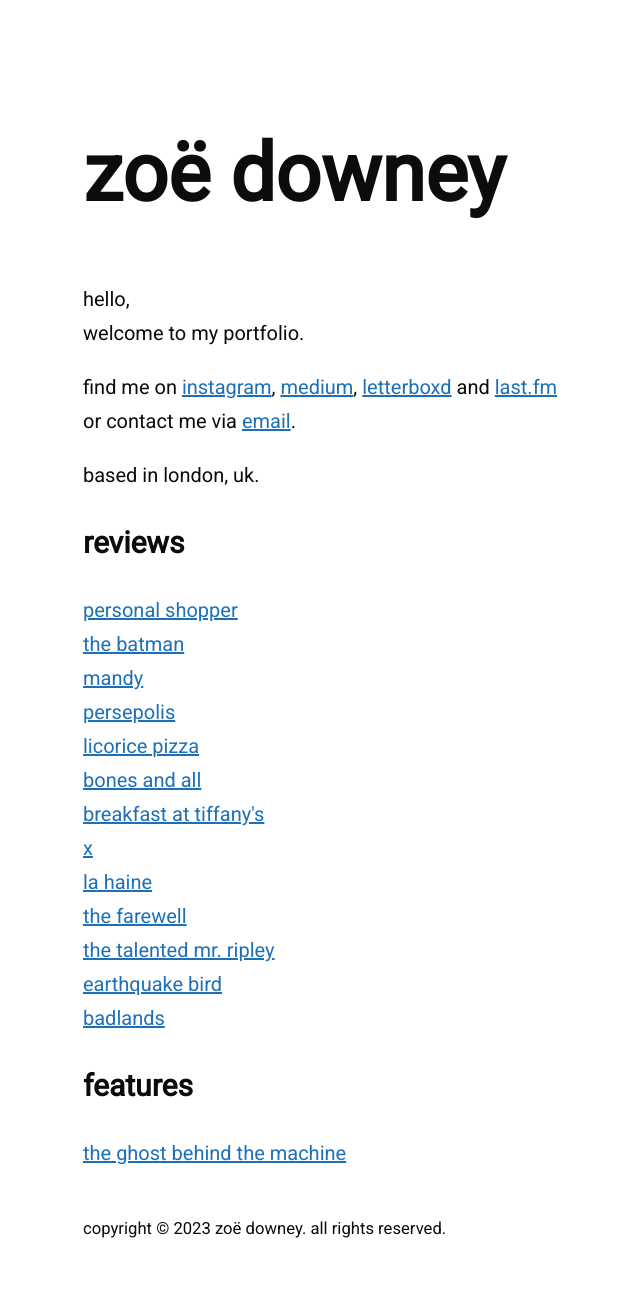
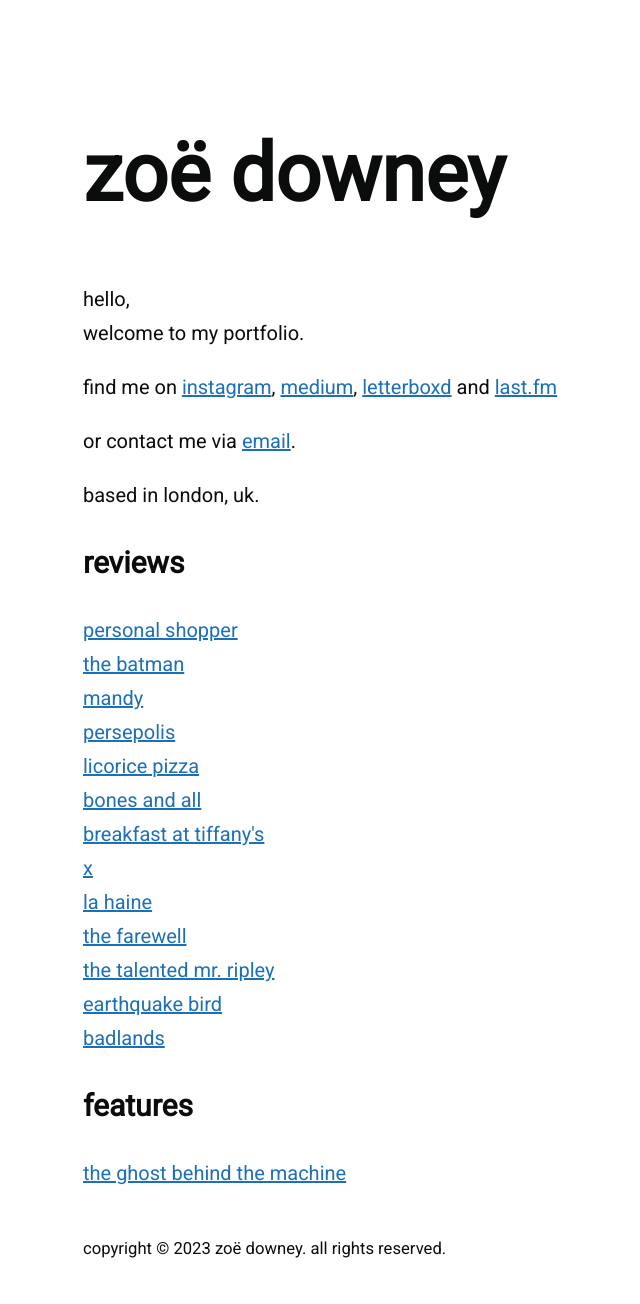
Before and after one commit to zoeurl/zoedowney.github.io, a Jekyll site: the page built from index.html, in a window 1280 px wide. Shown: the whole page, without its empty margins (157-797 px from the left). Built offline with Jekyll 4.4.1, drawn with Linux system fonts in a browser that asks for light colours.

Commit message:
Update index.html

```diff
--- a/index.html
+++ b/index.html
@@ -8,7 +8,9 @@
 <br>welcome to my portfolio.
 </p>
 find me on <a href="https://www.instagram.com/zoeurl/">instagram</a>, <a href="https://medium.com/@zoedowney/">medium</a>, <a href="https://letterboxd.com/zoedowney/">letterboxd</a> and <a href="https://www.last.fm/user/zoedowney/">last.fm</a>
-<br>or contact me via <a href="mailto:{{site.email}}">email</a>.
+</p>
+<p>
+or contact me via <a href="mailto:{{site.email}}">email</a>.
 </p>
 based in london, uk.
 
```
